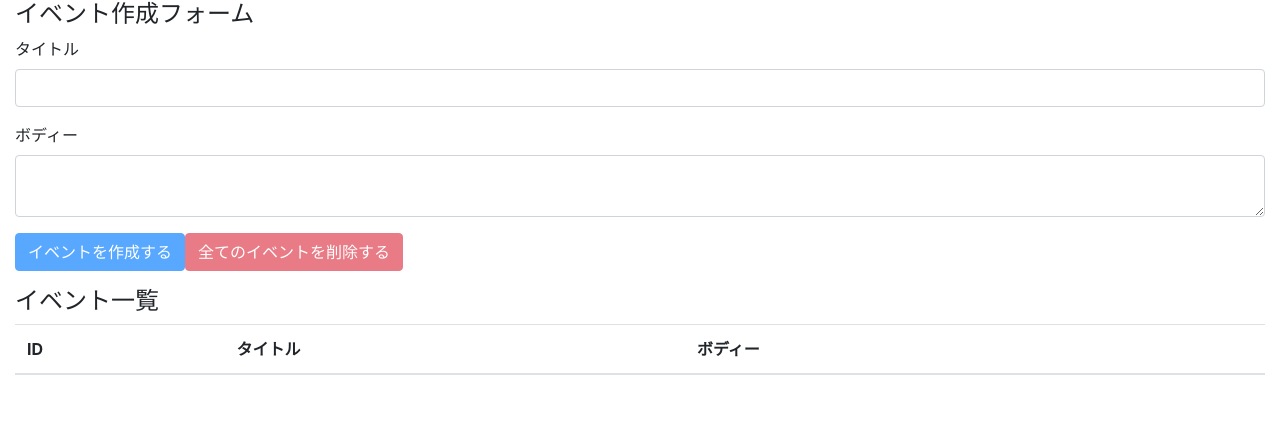
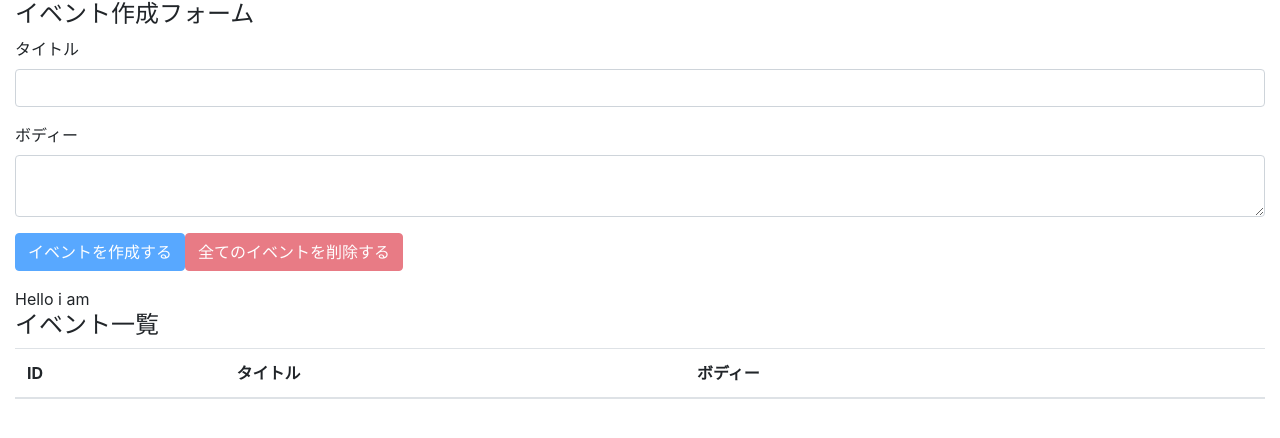
Before and after one commit to dodo-donguri/react-hooks, a React (Create React App) app in the folder my-app/: page / in a window 1280 px wide. Shown: the top 438 px of the page. Built offline with nearby package versions, Linux system fonts and the light colour scheme.

Commit message:
setup react context provider

```diff
--- a/my-app/src/components/App.js
+++ b/my-app/src/components/App.js
@@ -4,7 +4,7 @@
 
 import EventForm from "./EventForm";
 import Events from "./Events";
-
+import AppContext from "../contexts/AppContext"
 
 import reducer from "../reducers";
 
@@ -13,11 +13,12 @@
 
 
   return (
+    <AppContext.Provider value={"Hello i am"}>
     <div className="container-fluid">
       <EventForm state={state} dispatch={dispatch} />
       <Events state={state} dispatch={dispatch} />
-
     </div>
+    </AppContext.Provider>
   );
 };
 
--- a/my-app/src/components/Events.js
+++ b/my-app/src/components/Events.js
@@ -1,9 +1,12 @@
-import React from "react";
+import React, { useContext } from "react";
 import Event from "./Event"
+import AppContext from "../contexts/AppContext"
 
 const Events = ({ state, dispatch }) => {
+  const value = useContext(AppContext)
   return (
     <>
+      <div>{value}</div>
       <h4>イベント一覧</h4>
       <table className="table table-hover">
         <thead>
--- a/my-app/src/contexts/AppContext.js
+++ b/my-app/src/contexts/AppContext.js
@@ -0,0 +1,5 @@
+import { createContext } from "react"
+
+const AppContext = createContext()
+
+export default AppContext
```
Also changed, not shown: 1 other file (tests, documents, lock files or other folders).
